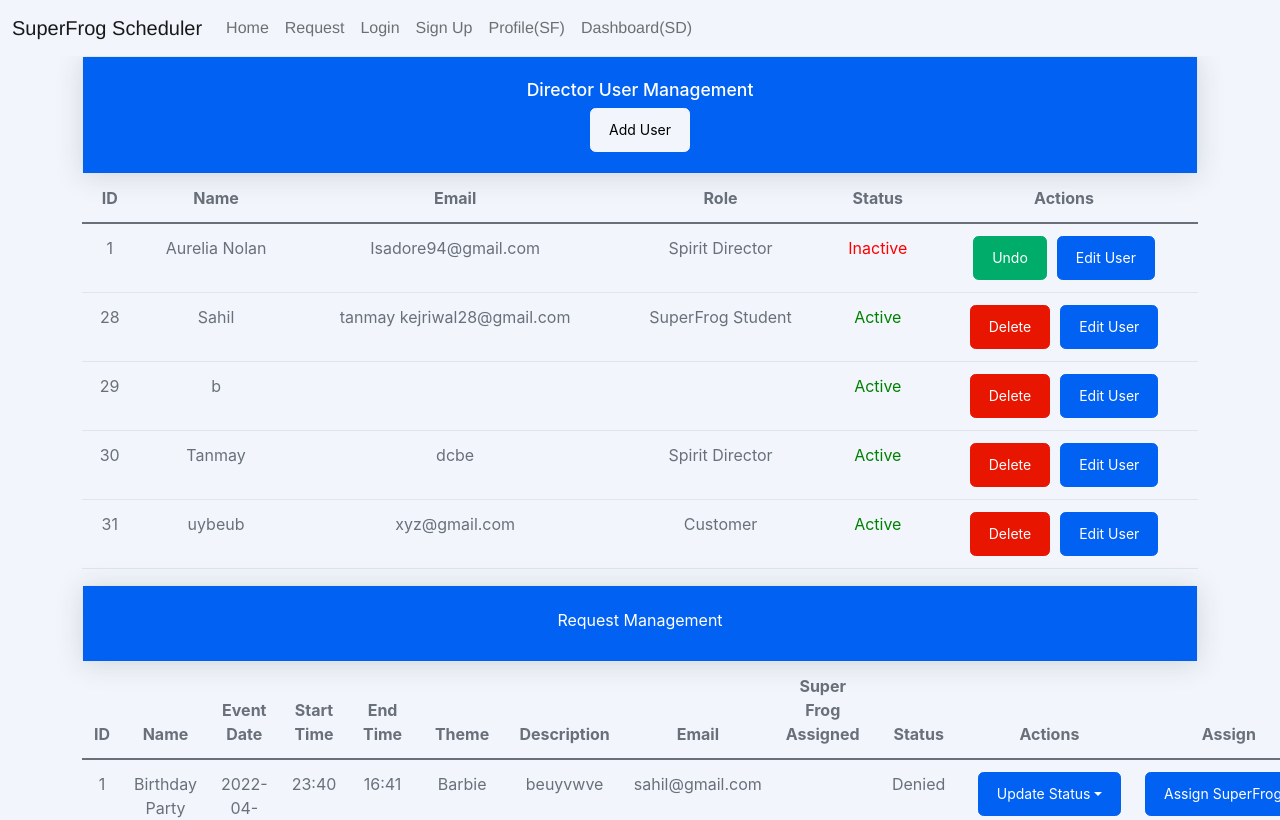
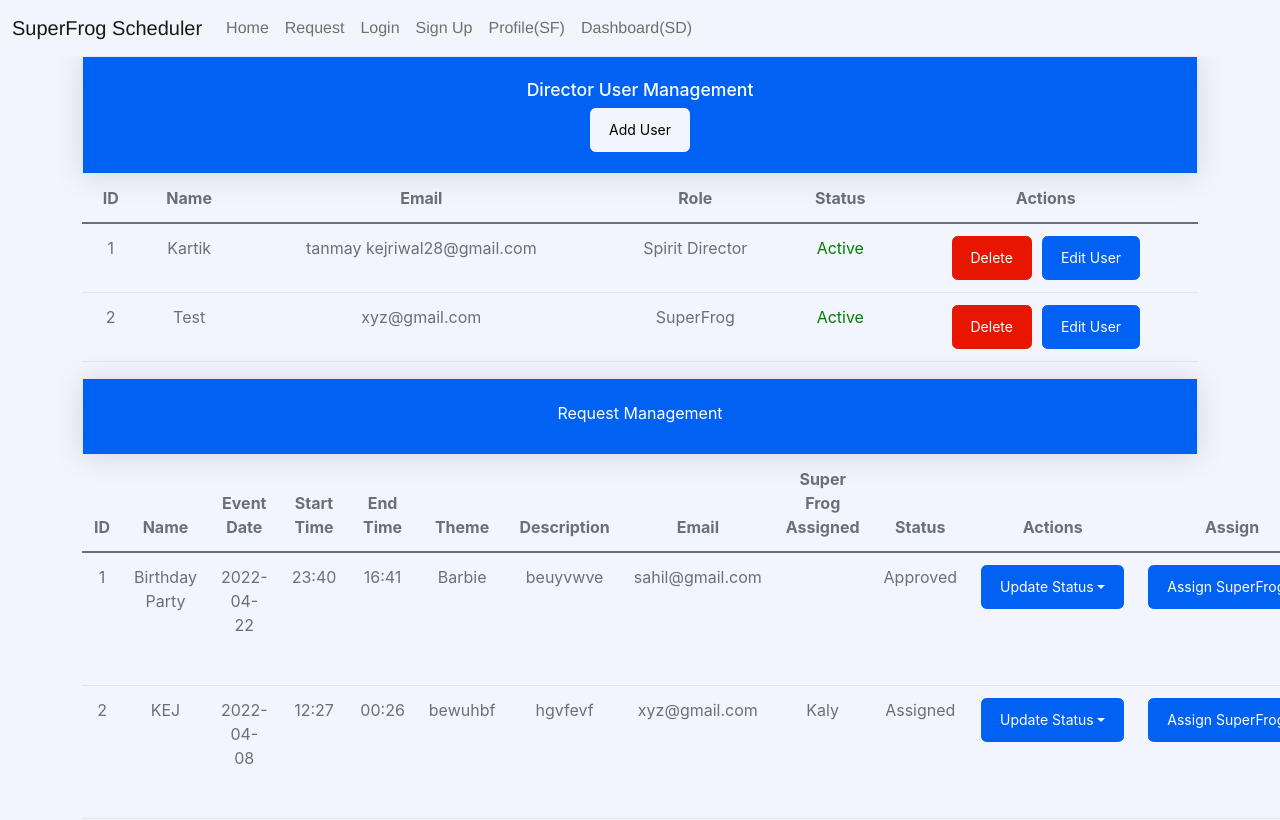
Before and after one commit to baovng/WebProject, a Vue app: page /dashboardSD in a window 1280 px wide. Shown: the top 820 px of the page. Built offline with nearby package versions, Linux system fonts and the light colour scheme; data requests are answered from the project's data file; a web font is replaced by a local one.

Commit message:
user CRUD fix

```diff
--- a/db.json
+++ b/db.json
@@ -2,39 +2,17 @@
   "users": [
     {
       "id": 1,
-      "name": "Aurelia Nolan",
-      "email": "Isadore94@gmail.com",
+      "name": "Kartik",
+      "email": "tanmay kejriwal28@gmail.com",
       "role": "Spirit Director",
-      "inactive": true,
-      "status": "Approved"
+      "inactive": false
     },
     {
-      "name": "Sahil",
-      "email": "tanmay kejriwal28@gmail.com",
-      "role": "SuperFrog Student",
+      "name": "Test",
+      "email": "xyz@gmail.com",
+      "role": "SuperFrog",
       "inactive": false,
-      "id": 28
-    },
-    {
-      "name": "b ",
-      "email": "",
-      "role": "",
-      "inactive": false,
-      "id": 29
-    },
-    {
-      "name": "Tanmay",
-      "email": "dcbe",
-      "role": "Spirit Director",
-      "inactive": false,
-      "id": 30
-    },
-    {
-      "name": "uybeub",
-      "email": "xyz@gmail.com",
-      "role": "Customer",
-      "inactive": false,
-      "id": 31
+      "id": 2
     }
   ],
   "requests": [
@@ -49,7 +27,7 @@
       "email": "sahil@gmail.com",
       "ename": "Birthday Party",
       "date": "2022-04-22",
-      "status": "Denied",
+      "status": "Approved",
       "assigned": "",
       "id": 1
     },
@@ -65,7 +43,7 @@
       "ename": "KEJ",
       "date": "2022-04-08",
       "status": "Assigned",
-      "assigned": "Not Assigned Yet",
+      "assigned": "Kaly",
       "id": 2
     }
   ],
--- a/src/components/Requests.vue
+++ b/src/components/Requests.vue
@@ -22,6 +22,7 @@ export default {
       requests: [],
       filteredreq: [],
       superfrogs: [],
+      users: [],
       admin: 0,
       superfrog: 0,
       customer: 0,
@@ -58,6 +59,17 @@ export default {
       }
       console.log(this.requests);
     },
+
+    superfrogPopulate() {
+      for (var i = 0; i < this.users.length; i++) {
+        if (
+          this.users[i].role == "SuperFrog" &&
+          this.users[i].inactive == false
+        ) {
+          this.superfrogs.push(this.users[i]);
+        }
+      }
+    },
   },
 
   methods: {
@@ -82,17 +94,23 @@ export default {
         });
     },
     async checker(id, status1) {
+      var temp = "";
       this.requests = this.requests.map((req) => {
         if (req.id === id) {
           req.status = status1;
-          req.assigned = "";
+          if (status1 == "Assigned") {
+            temp = this.username;
+          } else {
+            temp = "";
+          }
+          req.assigned = temp;
         }
         return req;
       });
       await axios
         .patch(`${`http://localhost:3000/requests`}/${id}`, {
           status: status1,
-          assigned: "",
+          assigned: temp,
         })
         .then(function (response) {
           console.log(response);
@@ -110,15 +128,14 @@ export default {
   async created() {
     try {
       const response = await axios.get(`http://localhost:3000/requests`);
-      const response_super = await axios.get(
-        `http://localhost:3000/superfrogs`
-      );
-      this.superfrogs = response_super.data;
+      const response_super = await axios.get(`http://localhost:3000/users`);
+      this.users = response_super.data;
       this.requests = response.data;
     } catch (e) {
       this.errors.push(e);
     }
     this.reqbasedonUser;
+    this.superfrogPopulate;
   },
 };
 </script>
@@ -210,6 +227,9 @@ export default {
             class="dropdown-item"
             @click="checker(req.id, 'Finished')"
             >Finish</a
+          >
+          <a v-if="req.status == 'Finished' || req.status == 'Denied'"
+            >Already Finished</a
           >
           <a v-else class="dropdown-item">Wait for Director</a>
         </div>
--- a/src/components/Rows.vue
+++ b/src/components/Rows.vue
@@ -27,12 +27,13 @@ export default {
       selected: "",
       uid: "",
       testbool: false,
+      name: "",
     };
   },
   methods: {
     async deleteRow(id) {
       try {
-        var curr_status = this.users[id].inactive;
+        var curr_status = this.users[id - 1].inactive;
         await axios.patch(`${`http://localhost:3000/users`}/${id}`, {
           inactive: !curr_status,
         });
@@ -49,9 +50,9 @@ export default {
     },
 
     Update(id) {
-      this.inputName = this.users[id].name;
-      this.inputEmail = this.users[id].email;
-      this.selected = this.users[id].role;
+      this.inputName = this.users[id - 1].name;
+      this.inputEmail = this.users[id - 1].email;
+      this.selected = this.users[id - 1].role;
       this.uid = id;
     },
     async updateRow() {
@@ -61,7 +62,7 @@ export default {
       var Role = this.selected;
       console.log(Name);
       try {
-        var curr_status = this.users[id].inactive;
+        var curr_status = this.users[id - 1].inactive;
         await axios.patch(`${`http://localhost:3000/users`}/${id}`, {
           name: Name,
           email: Email,
@@ -107,9 +108,7 @@ export default {
     <div class="modal-dialog" role="document">
       <div class="modal-content">
         <div class="modal-header">
-          <h5 class="modal-title" id="exampleModalLabel">
-            Default Bootstrap Modal
-          </h5>
+          <h5 class="modal-title" id="exampleModalLabel">Update User</h5>
           <button
             class="btn-close"
             type="button"
@@ -142,7 +141,7 @@ export default {
               <select class="form-control" v-model="selected">
                 <option disabled value="">Please select one</option>
                 <option>Customer</option>
-                <option>SuperFrog Student</option>
+                <option>SuperFrog</option>
                 <option>Spirit Director</option>
               </select>
             </div>
--- a/src/components/Table.vue
+++ b/src/components/Table.vue
@@ -101,7 +101,7 @@ export default {
                   <select class="form-control" v-model="selected">
                     <option disabled value="">Please select one</option>
                     <option>Customer</option>
-                    <option>SuperFrog Student</option>
+                    <option>SuperFrog</option>
                     <option>Spirit Director</option>
                   </select>
                 </div>
--- a/src/views/DashboardSD.vue
+++ b/src/views/DashboardSD.vue
@@ -85,7 +85,7 @@ export default {
               <select class="form-control" v-model="selected">
                 <option disabled value="">Please select one</option>
                 <option>Customer</option>
-                <option>SuperFrog Student</option>
+                <option>SuperFrog</option>
                 <option>Spirit Director</option>
               </select>
             </div>
@@ -173,7 +173,7 @@ export default {
                   <select class="form-control" v-model="selected">
                     <option disabled value="">Please select one</option>
                     <option>Customer</option>
-                    <option>SuperFrog Student</option>
+                    <option>SuperFrog</option>
                     <option>Spirit Director</option>
                   </select>
                 </div>
--- a/src/views/Profile.vue
+++ b/src/views/Profile.vue
@@ -193,7 +193,7 @@ export default {
   data() {
     return {
       role: "SuperFrog",
-      lusername: "Kaly",
+      lusername: "Kartik",
     };
   },
   components: {
```
